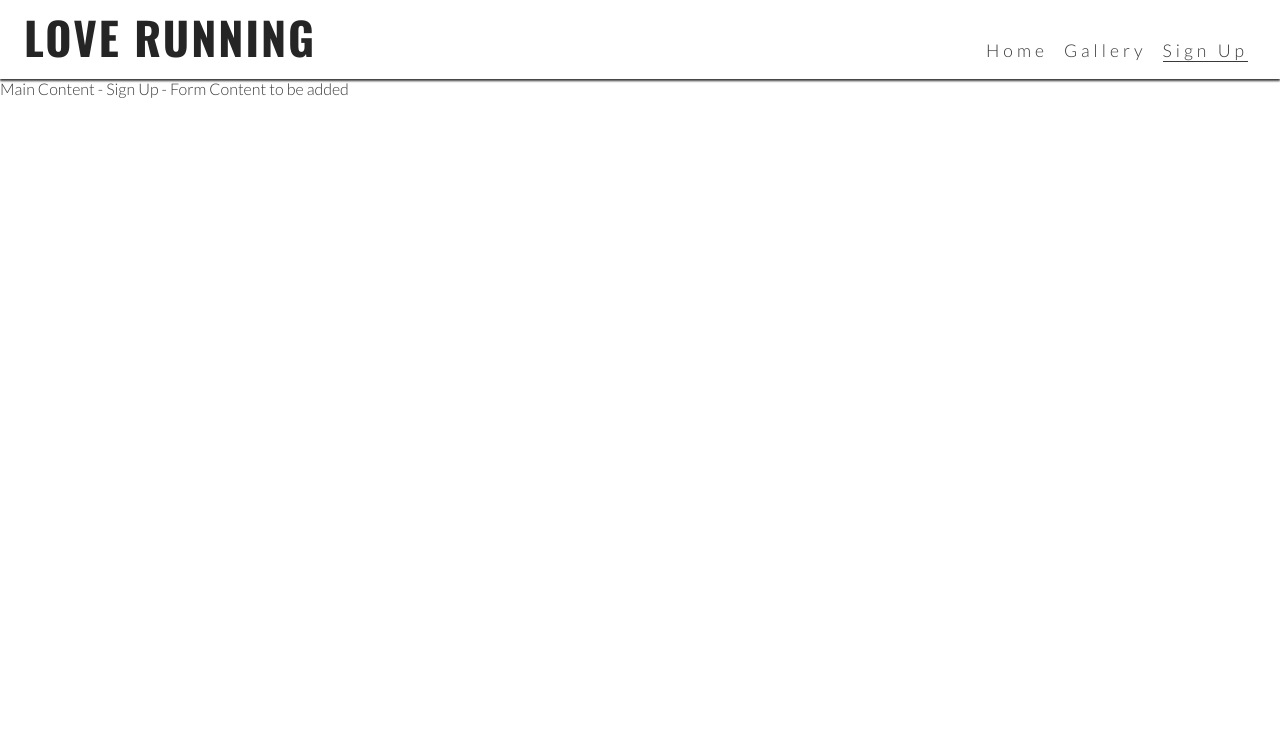
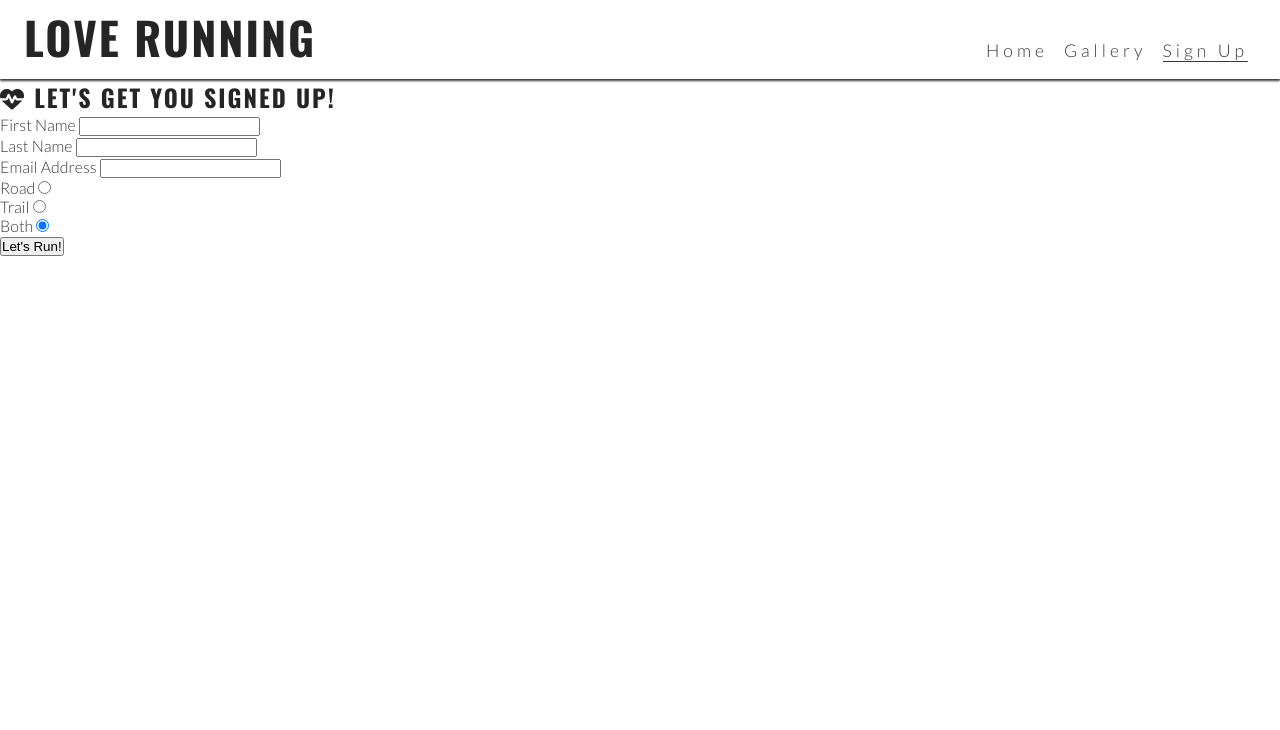
Before and after one commit to petermcloughlin/love-running, a plain HTML site: page signup.html in a window 1280 px wide. Shown: the top 730 px of the page. Drawn offline with nearby package versions, Linux system fonts and the light colour scheme.

Commit message:
Add sign-up form components

```diff
--- a/signup.html
+++ b/signup.html
@@ -55,7 +55,82 @@
       </nav>
     </header>
     <!--Main Content-->
-    <main>Main Content - Sign Up - Form Content to be added</main>
+    <main>
+      <section id="signup">
+        <form
+          id="signup-form"
+          method="post"
+          action="https://formdump.codeinstitute.net"
+        >
+          <h2>
+            <i class="fa-solid fa-heartbeat"></i> Let's get you signed up!
+          </h2>
+          <label for="first-name">First Name</label>
+          <input
+            type="text"
+            name="first_name"
+            id="first-name"
+            class="text-input"
+            required
+          />
+          <br />
+          <label for="last-name">Last Name</label>
+          <input
+            type="text"
+            name="last_name"
+            id="last-name"
+            class="text-input"
+            required
+          />
+          <br />
+          <label for="email-address">Email Address</label>
+          <input
+            type="email"
+            name="email_address"
+            id="email-address"
+            class="text-input"
+            required
+          />
+          <br />
+          <div class="radio-buttons">
+            <div>
+              <label for="road">Road</label>
+              <input
+                type="radio"
+                name="running_preference"
+                id="road"
+                value="road"
+                required
+                checked
+              />
+            </div>
+            <div>
+              <label for="trail">Trail</label>
+              <input
+                type="radio"
+                name="running_preference"
+                id="trail"
+                value="trail"
+                required
+                checked
+              />
+            </div>
+            <div>
+              <label for="both">Both</label>
+              <input
+                type="radio"
+                name="running_preference"
+                id="both"
+                value="both"
+                required
+                checked
+              />
+            </div>
+          </div>
+          <button type="submit" class="join-button">Let's Run!</button>
+        </form>
+      </section>
+    </main>
     <!--Footer-->
     <footer>
       <ul id="social-networks">
```
